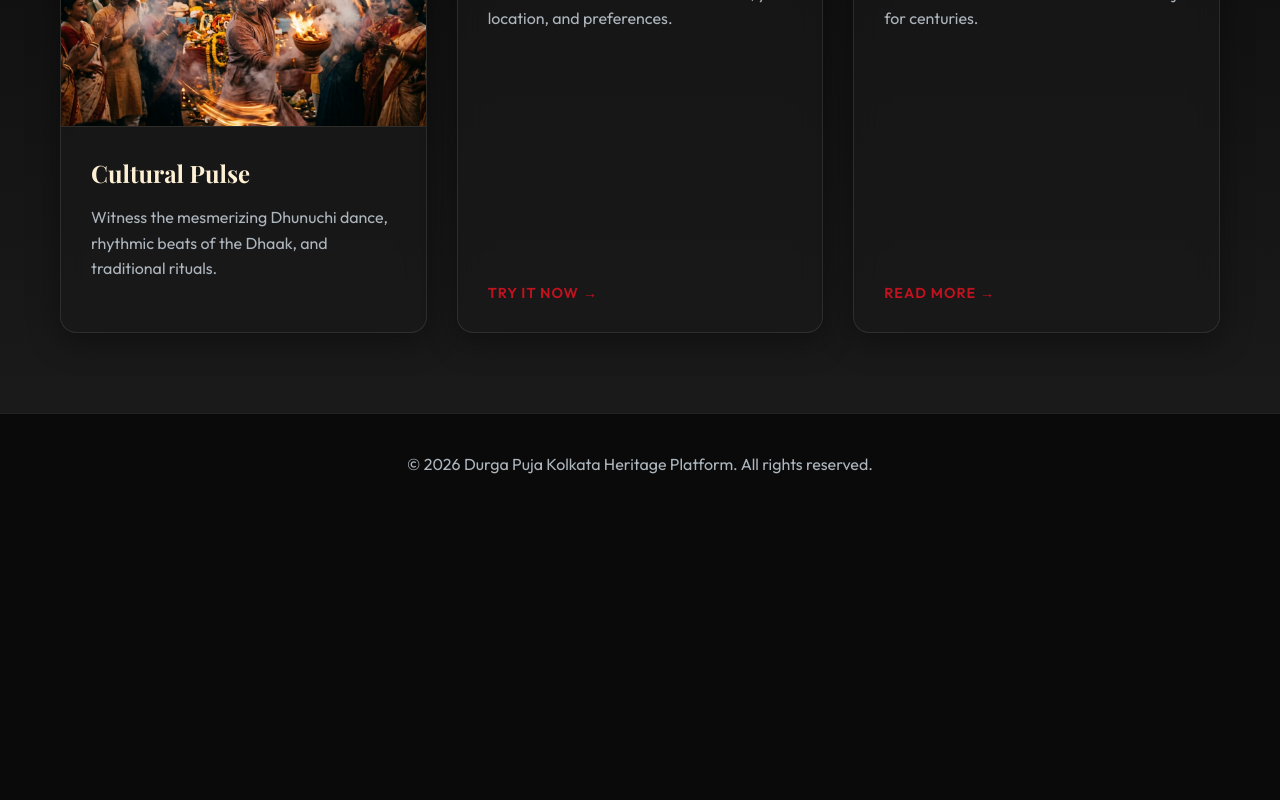
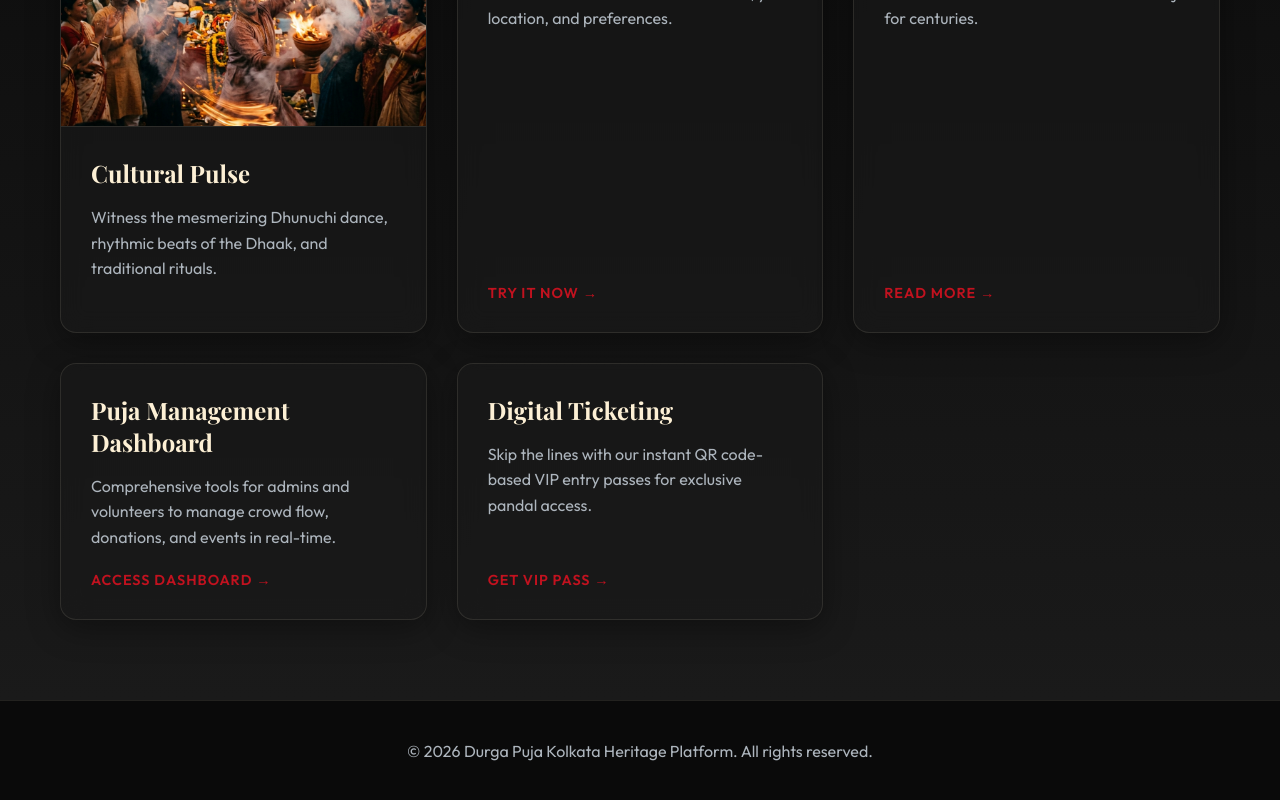
Before and after one commit to shivasishsaksham86-hub/durga-puja-platform, a Next.js app in the folder frontend/: page / in a window 1280 px wide. Shown: the part 1168-1968 px from the top of the page. Before the commit the page ends 1682 px from the top, so only its background shows below. Built offline with nearby package versions, Linux system fonts and the light colour scheme.

Commit message:
Add new features to homepage feature grid

```diff
--- a/frontend/src/app/page.tsx
+++ b/frontend/src/app/page.tsx
@@ -93,6 +93,22 @@ export default function Home() {
                 <Link href="/heritage" className={styles.textLink}>Read More →</Link>
               </div>
             </div>
+
+            <div className={`glass-panel ${styles.featureCard} animate-fade-up delay-1`}>
+              <div className={styles.featureCardContent}>
+                <h3>Puja Management Dashboard</h3>
+                <p>Comprehensive tools for admins and volunteers to manage crowd flow, donations, and events in real-time.</p>
+                <Link href="/login" className={styles.textLink}>Access Dashboard →</Link>
+              </div>
+            </div>
+
+            <div className={`glass-panel ${styles.featureCard} animate-fade-up delay-2`}>
+              <div className={styles.featureCardContent}>
+                <h3>Digital Ticketing</h3>
+                <p>Skip the lines with our instant QR code-based VIP entry passes for exclusive pandal access.</p>
+                <Link href="/passes" className={styles.textLink}>Get VIP Pass →</Link>
+              </div>
+            </div>
           </div>
         </div>
       </section>
```
